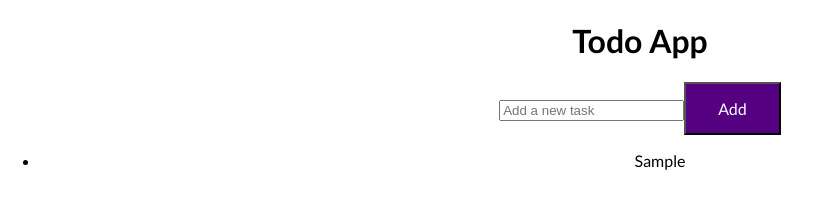
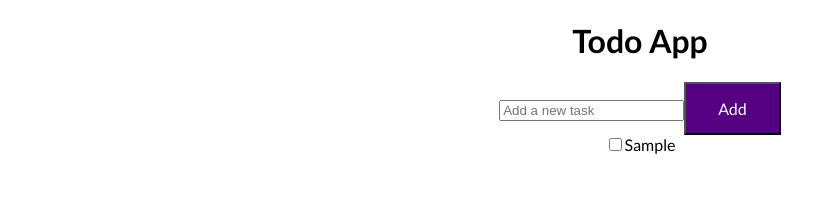
Before and after one commit to Jaloud/CS35L-Task-App, a React (Create React App) app: page / in a window 1280 px wide. Both pictures are taken after typing "Sample" into the empty fields and a click on the button "Add". Shown: the top 220 px of the page, without its empty margins (0-821 px from the left). Built offline with nearby package versions, Linux system fonts and the light colour scheme.

Commit message:
changed tasks to checkbox

```diff
--- a/src/App.js
+++ b/src/App.js
@@ -4,17 +4,15 @@ function App() {
   const [input, setInput] = useState("");
   const [list, setList] = useState([]);
 
-  const handleChange = e => {
-    setInput(e.target.value)
-  }
+  const handleChange = (e) => {
+    setInput(e.target.value);
+  };
 
-
-  const addTodo = todo => {
+  const addTodo = (todo) => {
     const newTodo = {
       id: Math.random(),
       todo: todo,
     };
-
 
     // add the todo to the list
     setList([...list, newTodo]);
@@ -31,15 +29,14 @@ function App() {
         value={input}
         placeholder="Add a new task"
         onChange={handleChange} // text entered in todo
-        />
-        <button onClick={() => addTodo(input)}>Add</button>
-        <ul>
-        {list.map((todo) => (
-          <li key={todo.id}>
-            {todo.todo}
-          </li>
-        ))}
-      </ul>
+      />
+      <button onClick={() => addTodo(input)}>Add</button>
+      {list.map((todo) => (
+        <div key={todo.id}>
+          <input type="checkbox" value={todo.todo} />
+          <span>{todo.todo}</span>
+        </div>
+      ))}
     </div>
   );
 }
```
